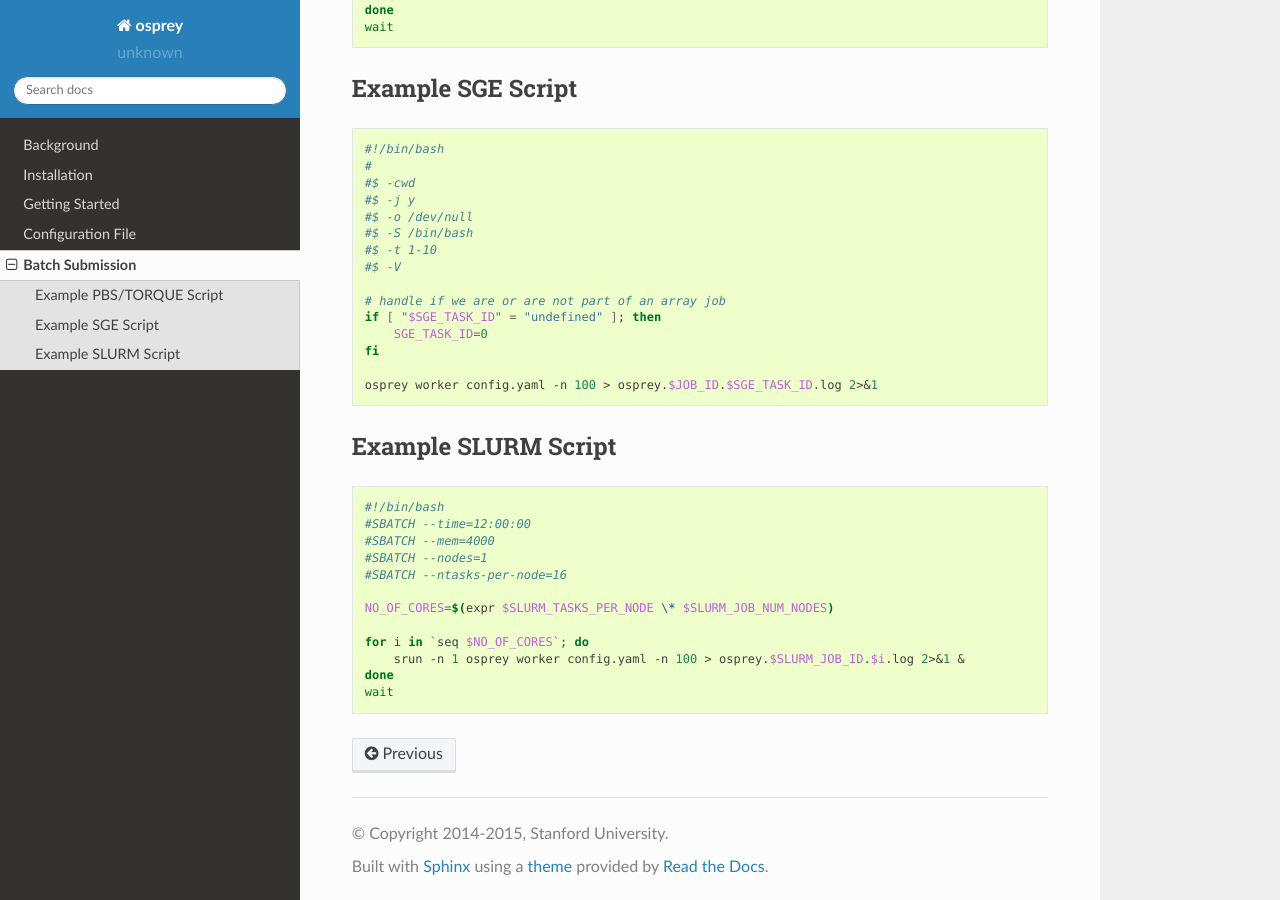
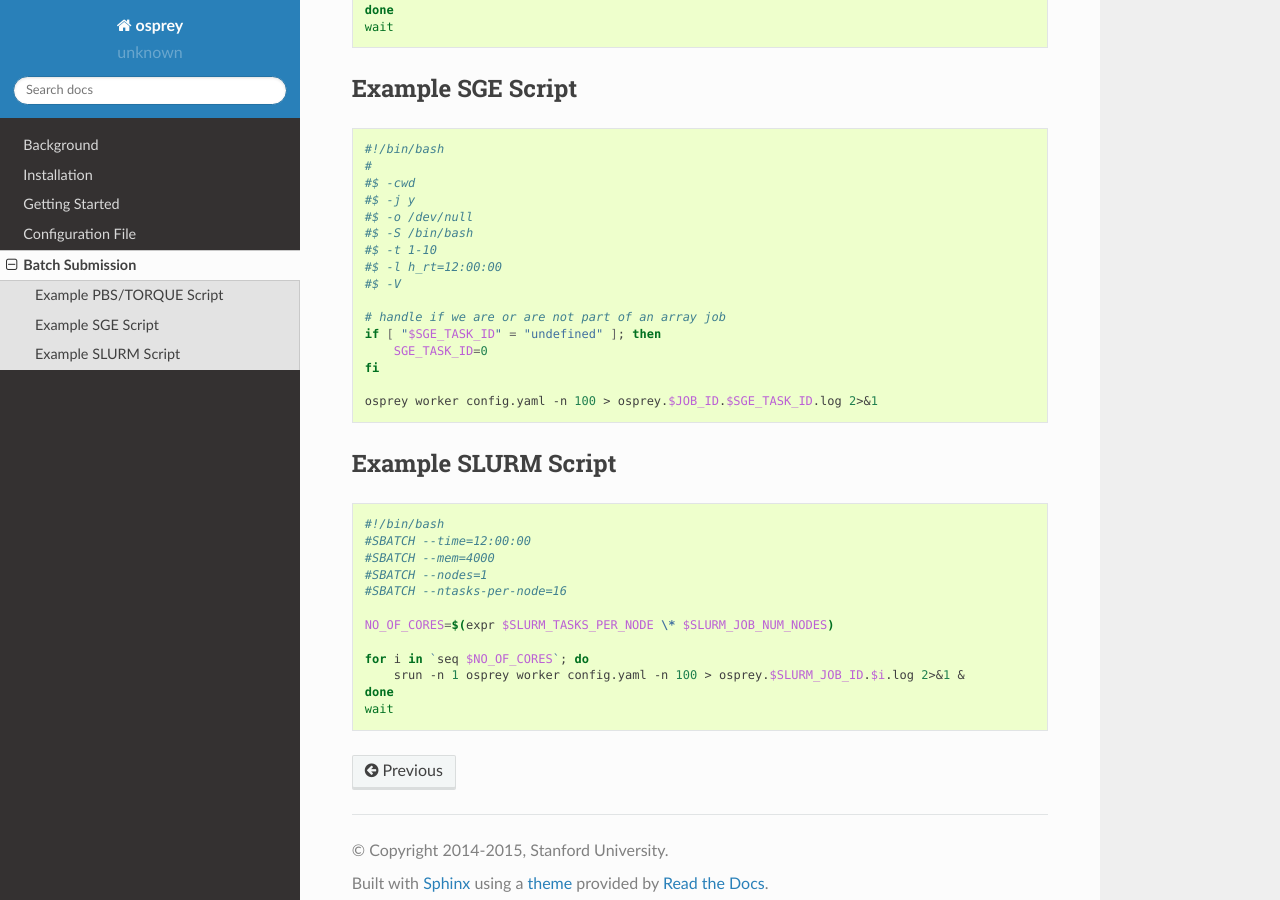
Before and after one commit to msmbuilder/osprey, a Sphinx documentation site: the page built from docs/batch_submission.rst, in a window 1280 px wide and 900 px high, scrolled down 518 px. Built offline with Sphinx 7.4.7 and the Read the Docs theme 2.0.0, drawn with Linux system fonts in a browser that asks for light colours.

Commit message:
[DOC] add walltime restriction to example SGE script for consistency

```diff
--- a/docs/batch_submission.rst
+++ b/docs/batch_submission.rst
@@ -38,6 +38,7 @@ Example SGE Script
     #$ -o /dev/null
     #$ -S /bin/bash
     #$ -t 1-10
+    #$ -l h_rt=12:00:00
     #$ -V
 
     # handle if we are or are not part of an array job
```
